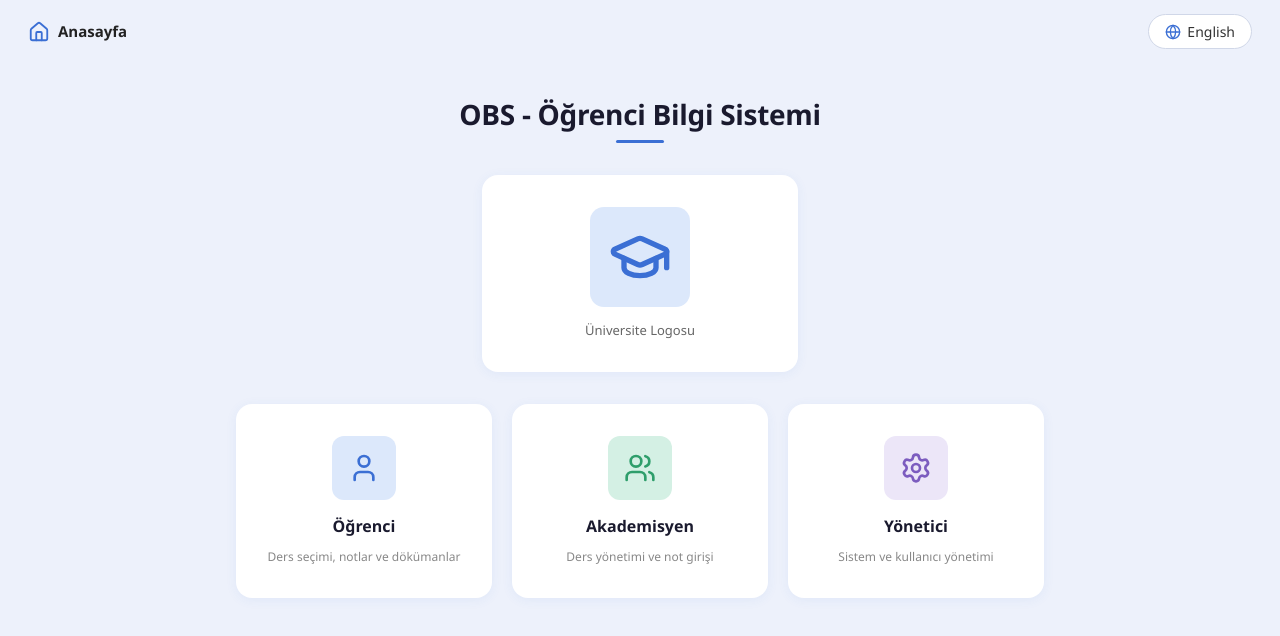
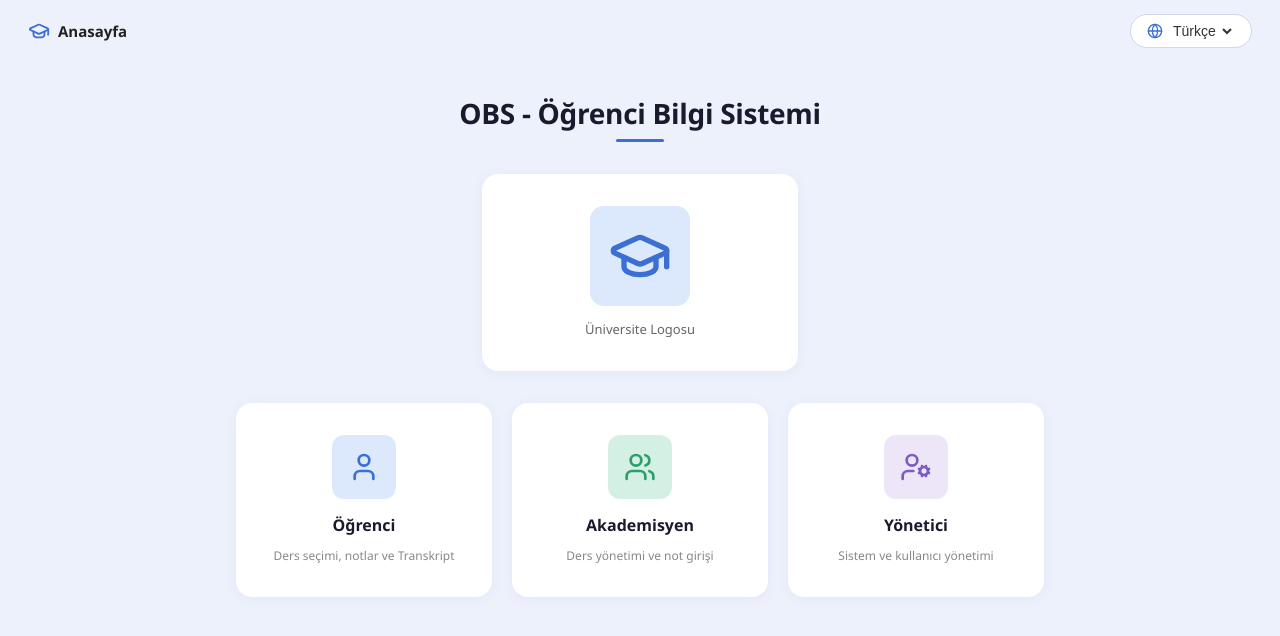
Before and after one commit to Esat-cpu/proje-obs, a React app in the folder src/frontend/: page / in a window 1280 px wide. Shown: the top 636 px of the page. Built offline with nearby package versions, Linux system fonts and the light colour scheme; the HTML template or start-up script is replaced by a standard one.

Commit message:
refactor: login sayfası dil seçimi ve çeviri altyapısını düzenle
- Açıklayıcı ve Türkçe yorum satırları ekle
- Dil dosyalarındaki keyleri arayüze uygun olarak güncelle
- Dil seçimi bileşeni stilini combobox olarak düzenle

```diff
--- a/src/frontend/src/App.jsx
+++ b/src/frontend/src/App.jsx
@@ -1,22 +1,29 @@
+// Diğer dosyalardaki gerekli export bileşenlerini getir
 import { Routes, Route } from 'react-router-dom';
 import OgrenciPaneli from './pages/OgrenciPaneli';
 import AkademisyenPaneli from './pages/AkademisyenPaneli';
 import LoginHomePage from './pages/LoginHomePage';
 
-// Geçici (Boş/Mock) Sayfa Bileşenleri
-// Daha sonra bu bileşenleri daha önce oluşturduğunuz "pages/" klasörüne taşıyıp oradan import edebilirsiniz.
+//! Geçici olarak burada tanımlanan sayfa bileşenleri sonradan App.jsx'ten pages'e taşınacaklar
 const OgrenciGiris = () => <div>Öğrenci Giriş Sayfası</div>;
 const AkademisyenGiris = () => <div>Akademisyen Giriş Sayfası</div>;
 const NotFound = () => <div>404 - Sayfa Bulunamadı</div>;
 
+/* main.jsx motoru çalıştırıp direksiyonu App bileşenine teslim eder. App.jsx ise ekranda neyin, ne zaman gösterileceğini yöneten bileşendir. */
 function App() {
   return (
+    /* pathlerin yönlendirmelerini gerçekleştir */
     <Routes>
-      <Route path="/" element={<LoginHomePage />} />
+      <Route path="/" element={<LoginHomePage />} />{/* Ana Login Sayfası */}
+
+      {/* Ogrencilerin ve Akademisyenlerin Login Sayfaları */}
       <Route path="/login/student" element={<OgrenciGiris />} />
       <Route path="/login/academician" element={<AkademisyenGiris />} />
+
+      {/* Logini geçince girilen Paneller */}
       <Route path="/student/*" element={<OgrenciPaneli />} />
       <Route path="/academician/*" element={<AkademisyenPaneli />} />
+
       {/* Hiçbir route eşleşmezse NotFound bileşeni çalışır */}
       <Route path="*" element={<NotFound />} />
     </Routes>
--- a/src/frontend/src/i18n/i18n.js
+++ b/src/frontend/src/i18n/i18n.js
@@ -1,34 +1,42 @@
+/* import bölümü */
 import i18n from 'i18next';
 import { initReactI18next } from 'react-i18next';
+
+// kullanıcının tarayıcı ayarlarından, sayfa dilini otomatik olarak algılamaya yarayan bir i18next eklentisi
 import LanguageDetector from 'i18next-browser-languagedetector';
 
+// türkçe ve ingilizce çeviri dosyalarını trTranslation ve enTranslation değişkenleri aracılığıyla içeri aktar
 import trTranslation from './locales/tr.json';
 import enTranslation from './locales/en.json';
 
-const resources = {
+const resources = { /* çeviri kaynaklarını tanımlayan nesne */
   tr: {
     translation: trTranslation
-  },
+  }, //tr ve en nesne anahtarı, translation standart i18n nesne anahtarı
   en: {
-    translation: enTranslation
-  }
+    translation: enTranslation}
 };
 
+/* i18n nesnesini yapılandır */
 i18n
-  .use(LanguageDetector) // Tarayıcı dilini otomatik algılar
-  .use(initReactI18next) // i18next'i React'e bağlar
+  //.use ile eklentileri dahil et(LanguageDetector eklentisini ve i18next'in uyumluluğunu sağlayan eklentiyi)
+  .use(LanguageDetector)
+  .use(initReactI18next)
+
+  //.init ile çalıştır ve ilk değerleri ata
   .init({
     resources,
-    supportedLngs: ['tr', 'en'], // Uygulamanın desteklediği diller
-    load: 'languageOnly', // 'tr-TR' veya 'en-US' algılanırsa sadece 'tr' veya 'en' kullan
-    fallbackLng: 'tr', // Desteklenmeyen bir dil gelirse varsayılan olarak Türkçe kullan
+    supportedLngs: ['tr', 'en'],//bu iki dil dışındakileri dikkate alma
+    load: 'languageOnly',//! tarayıcı dili bölge kodlu gelse bile (örn: tr-TR, en-US) sadece ana dil kodunu (tr, en) dikkate al
+    fallbackLng: 'tr',//varsayılan dil ve yedek dil türkçedir
     detection: {
-      order: ['localStorage', 'cookie'], // Sadece depolanan tercihlere bakılır. Yoksa mecburen 'tr' kullanılır.
-      caches: ['localStorage', 'cookie'], // Kullanıcının seçtiği dili tarayıcıda saklar
+      order: ['localStorage', 'cookie'],//! sistem dil tercihini ilk olarak tarayıcı yerel deposunda sonra çerezlerinde ara
+      caches: ['localStorage', 'cookie'],//kullanıcı dil değiştirirse bunu iki yere de kaydet
     },
     interpolation: {
-      escapeValue: false // React zaten XSS korumasına sahip olduğu için escape işlemini kapatıyoruz
+      escapeValue: false //* react zaten xss korumalıdır bu yüzden i18n'in korumasını çakışma olmasın diye devre dışı bırak
     }
-  });
+  })
+;
 
-export default i18n;
+export default i18n;// yapılandırılan i18n nesnesi dış dosyaya aktarılabilir
--- a/src/frontend/src/i18n/locales/en.json
+++ b/src/frontend/src/i18n/locales/en.json
@@ -9,7 +9,7 @@
     "success": "Operation completed successfully."
   },
   "auth": {
-    "loginTitle": "OBS Login",
+    "loginTitle": "SIS Login",
     "loginButton": "Login",
     "logoutButton": "Logout",
     "usernamePlaceholder": "Student/Staff ID",
@@ -24,12 +24,40 @@
     "transcript": "Transcript",
     "profile": "Profile"
   },
+  "studentDashboard": {
+    "panelTitle": "Student Panel",
+    "welcome": "Welcome, {{name}}",
+    "tabs": {
+      "overview": "Overview",
+      "myCourses": "My Courses",
+      "courseRegistration": "Course Registration",
+      "transcript": "Transcript"
+    },
+    "stats": {
+      "activeCourses": "Active Courses",
+      "gpa": "GPA",
+      "credits": "Credits",
+      "semester": "Semester"
+    },
+    "active": {
+      "title": "Active Courses and Grades",
+      "credit": "Credits",
+      "midterm": "Midterm",
+      "final": "Final"
+    },
+    "past": {
+      "title": "Past Semester Grades",
+      "course": "Course",
+      "grade": "Grade",
+      "semesterGpa": "Semester GPA"
+    }
+  },
   "dashboard": {
-    "welcomeMessage": "Welcome to the Student Information System, {{name}}",
-    "announcementsTitle": "Current Announcements"
+    "welcomeMessage": "Welcome to the Student Information System, {{name}}"
   },
   "nav": {
-    "home": "Home"
+    "home": "Home",
+    "languageSelect": "Language Selection"
   },
   "app": {
     "title": "SIS - Student Information System",
@@ -37,7 +65,7 @@
   },
   "portal": {
     "student": "Student",
-    "studentDesc": "Course selection, grades and documents",
+    "studentDesc": "Course selection, grades and transcript",
     "academician": "Academician",
     "academicianDesc": "Course management and grading",
     "admin": "Admin",
--- a/src/frontend/src/i18n/locales/tr.json
+++ b/src/frontend/src/i18n/locales/tr.json
@@ -24,12 +24,40 @@
     "transcript": "Transkript",
     "profile": "Profil"
   },
+  "studentDashboard": {
+    "panelTitle": "Öğrenci Paneli",
+    "welcome": "Hoş Geldin, {{name}}",
+    "tabs": {
+      "overview": "Genel Bakış",
+      "myCourses": "Derslerim",
+      "courseRegistration": "Ders Kaydı",
+      "transcript": "Transkript"
+    },
+    "stats": {
+      "activeCourses": "Aktif Dersler",
+      "gpa": "GANO",
+      "credits": "Kredi",
+      "semester": "Dönem"
+    },
+    "active": {
+      "title": "Aktif Dersler ve Notlar",
+      "credit": "Kredi",
+      "midterm": "Vize",
+      "final": "Final"
+    },
+    "past": {
+      "title": "Geçmiş Dönem Notları",
+      "course": "Ders",
+      "grade": "Harf Notu",
+      "semesterGpa": "Dönem Ort."
+    }
+  },
   "dashboard": {
-    "welcomeMessage": "Öğrenci Bilgi Sistemine Hoş Geldiniz, {{name}}",
-    "announcementsTitle": "Güncel Duyurular"
+    "welcomeMessage": "Öğrenci Bilgi Sistemine Hoş Geldiniz, {{name}}"
   },
   "nav": {
-    "home": "Anasayfa"
+    "home": "Anasayfa",
+    "languageSelect": "Dil Seçimi"
   },
   "app": {
     "title": "OBS - Öğrenci Bilgi Sistemi",
@@ -37,7 +65,7 @@
   },
   "portal": {
     "student": "Öğrenci",
-    "studentDesc": "Ders seçimi, notlar ve dökümanlar",
+    "studentDesc": "Ders seçimi, notlar ve Transkript",
     "academician": "Akademisyen",
     "academicianDesc": "Ders yönetimi ve not girişi",
     "admin": "Yönetici",
--- a/src/frontend/src/main.jsx
+++ b/src/frontend/src/main.jsx
@@ -1,14 +1,16 @@
 import { StrictMode } from 'react'
 import { createRoot } from 'react-dom/client'
-import './index.css'
+import './index.css' /* index.css projenin global stil dosyasıdır */
 import App from './App.jsx'
-import { BrowserRouter } from 'react-router-dom'
+import { BrowserRouter } from 'react-router-dom'/* BrowserRouter, yonlendirmeyi saglayan ana sarmalayicidir */
 import './i18n/i18n'
 
 createRoot(document.getElementById('root')).render(
-  <StrictMode>
-    <BrowserRouter>
-      <App />
-    </BrowserRouter>
-  </StrictMode>,
+/* React, HTML'deki root kutusunu bulur. Hata ayıklama modunu (StrictMode) ve yönlendirme sistemini (BrowserRouter) açar.
+    Son olarak tüm uygulamayı (<App />) alıp o kutunun içine çizerek projeyi başlatır.*/
+<StrictMode>
+  <BrowserRouter>
+    <App />
+  </BrowserRouter>
+</StrictMode>
 )
--- a/src/frontend/src/pages/LoginHomePage.jsx
+++ b/src/frontend/src/pages/LoginHomePage.jsx
@@ -1,21 +1,22 @@
-import { Link } from 'react-router-dom';
+import { Link } from 'react-router-dom'; /* link ile pürüzsüz geçiş */
 import { useTranslation } from 'react-i18next';
-import { GraduationCap, User, Users, Settings, Globe, Home } from 'lucide-react';
+import { GraduationCap, User, Users, UserCog, Globe } from 'lucide-react'; /* ikonları getir */
 
 const LoginHomePage = () => {
-  const { t, i18n } = useTranslation();
+  const { t, i18n } = useTranslation(); /* useTranslation hook'u cagir nesne parcalamayla t ve i18n'i cekip al */
 
-  const toggleLanguage = () => {
-    i18n.changeLanguage(i18n.language === 'tr' ? 'en' : 'tr');
+  const handleLanguageChange = (e) => { /*  dil secici kutusunda e için degisiklik oldugunda (onChange={handleLanguageChange}) tetiklenmek üzere oraya baglanmıstır. */
+    i18n.changeLanguage(e.target.value); /* e(event)'nin degisikligini al i18.changeLanguage fonksiyonuna at */
   };
 
-  const portalCards = [
+  const portalCards = [ /* 3'lü kart yapısı */
     {
-      to: '/login/student',
+      to: '/login/student',/* bu ilk karta basınca /login/student 'e yönlendir */
       icon: <User size={32} color="#3b6fd4" />,
       iconBg: '#dce8fb',
+      /* en.jsona gidip portal basligina bak eger student anahtarı yoksa Öğrenci kalsın*/
       title: t('portal.student', 'Öğrenci'),
-      description: t('portal.studentDesc', 'Ders seçimi, notlar ve dökümanlar'),
+      description: t('portal.studentDesc', 'Ders seçimi, notlar ve Transkript'),
     },
     {
       to: '/login/academician',
@@ -26,8 +27,8 @@ const LoginHomePage = () => {
     },
     {
       to: 'http://localhost:8000/admin/',
-      isExternal: true,
-      icon: <Settings size={32} color="#7c5cbf" />,
+      isExternal: true,/* bu kart harici bir linke gidiyor */
+      icon: <UserCog size={32} color="#7c5cbf" />,
       iconBg: '#ece6f8',
       title: t('portal.admin', 'Yönetici'),
       description: t('portal.adminDesc', 'Sistem ve kullanıcı yönetimi'),
@@ -36,16 +37,28 @@ const LoginHomePage = () => {
 
   return (
     <div style={styles.page}>
-      {/* Navbar */}
+
+      {/* Navbar --> anasayfa yazısı & sembolü ve dil secicinin oldugu kisim */}
       <nav style={styles.navbar}>
         <div style={styles.navBrand}>
-          <Home size={22} color="#3b6fd4" />
+          <GraduationCap size={22} color="#3b6fd4" />
           <span style={styles.navBrandText}>{t('nav.home', 'Anasayfa')}</span>
         </div>
-        <button onClick={toggleLanguage} style={styles.langButton}>
+        {/* dil secici tasarimini jsx ile yapılandır */}
+        <div style={styles.langContainer}>
           <Globe size={16} color="#3b6fd4" />
-          <span>{i18n.language === 'tr' ? 'English' : 'Türkçe'}</span>
-        </button>
+          <select
+            id="language-select"
+            name="language"
+            value={i18n.language} /* varsayılan dili ayarla */
+            onChange={handleLanguageChange} /* tıklama ile degistirme fon. tetikler ve sayfa dili degisir*/
+            aria-label={t('nav.languageSelect', 'Dil Seçimi')} /* screen reader icin */
+            style={styles.langSelect}
+          >
+            <option value="tr">Türkçe</option>
+            <option value="en">English</option>
+          </select>
+        </div>
       </nav>
 
       {/* Main content */}
@@ -56,7 +69,7 @@ const LoginHomePage = () => {
           <div style={styles.titleUnderline} />
         </div>
 
-        {/* University Logo Card */}
+        {/* UniversiteLogo Kartı */}
         <div style={styles.logoCard}>
           <div style={styles.logoIconWrapper}>
             <GraduationCap size={64} color="#3b6fd4" />
@@ -64,9 +77,9 @@ const LoginHomePage = () => {
           <p style={styles.logoLabel}>{t('app.universityLogo', 'Üniversite Logosu')}</p>
         </div>
 
-        {/* Portal Cards */}
+        {/* Panel Giris Kartları */}
         <div style={styles.cardsRow}>
-          {portalCards.map((card) => {
+          {portalCards.map((card) => {/* portalCards dizisini (Ogrenci, Akademisyen ve Yönetici verilerini) alır ve kart olusum dongusune sokar. */
             const cardContent = (
               <div style={styles.card}>
                 <div style={{ ...styles.cardIconWrapper, backgroundColor: card.iconBg }}>
@@ -77,13 +90,16 @@ const LoginHomePage = () => {
               </div>
             );
 
-            return card.isExternal ? (
-              <a key={card.to} href={card.to} style={styles.cardLink}>
+            return card.isExternal ?
+            ( /* isExternal true ise yani kart ile harici bir yönlendirmeye gidilecekse */
+              <a key={card.to} href={card.to} style={styles.cardLink}>{/* gidilecek linki html ile sar */}
                 {cardContent}
               </a>
-            ) : (
+            )
+            :
+            ( /* isExternal false ise */
               <Link key={card.to} to={card.to} style={styles.cardLink}>
-                {cardContent}
+                {cardContent} {/* gidilecek router react ile sar bu sayede sayfa yenilenmeden hizlica diger arayuze gecis yap*/}
               </Link>
             );
           })}
@@ -120,7 +136,7 @@ const styles = {
   navBrandText: {
     color: '#222',
   },
-  langButton: {
+  langContainer: {
     display: 'flex',
     alignItems: 'center',
     gap: '6px',
@@ -128,10 +144,15 @@ const styles = {
     border: '1.5px solid #d0d7e8',
     borderRadius: '20px',
     backgroundColor: '#fff',
-    cursor: 'pointer',
+  },
+  langSelect: {
+    border: 'none',
+    backgroundColor: 'transparent',
     fontSize: '14px',
     color: '#333',
     fontWeight: '500',
+    cursor: 'pointer',
+    outline: 'none',
   },
   main: {
     flex: 1,
```
